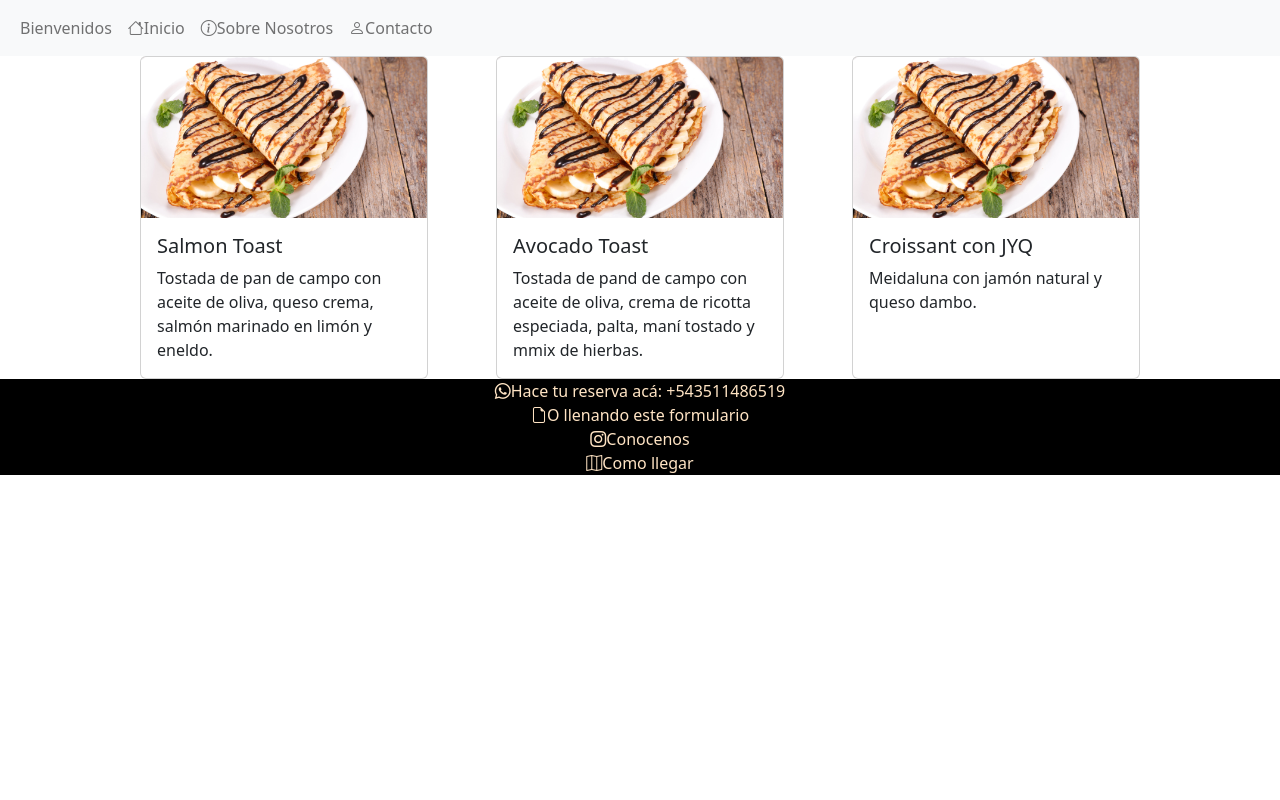
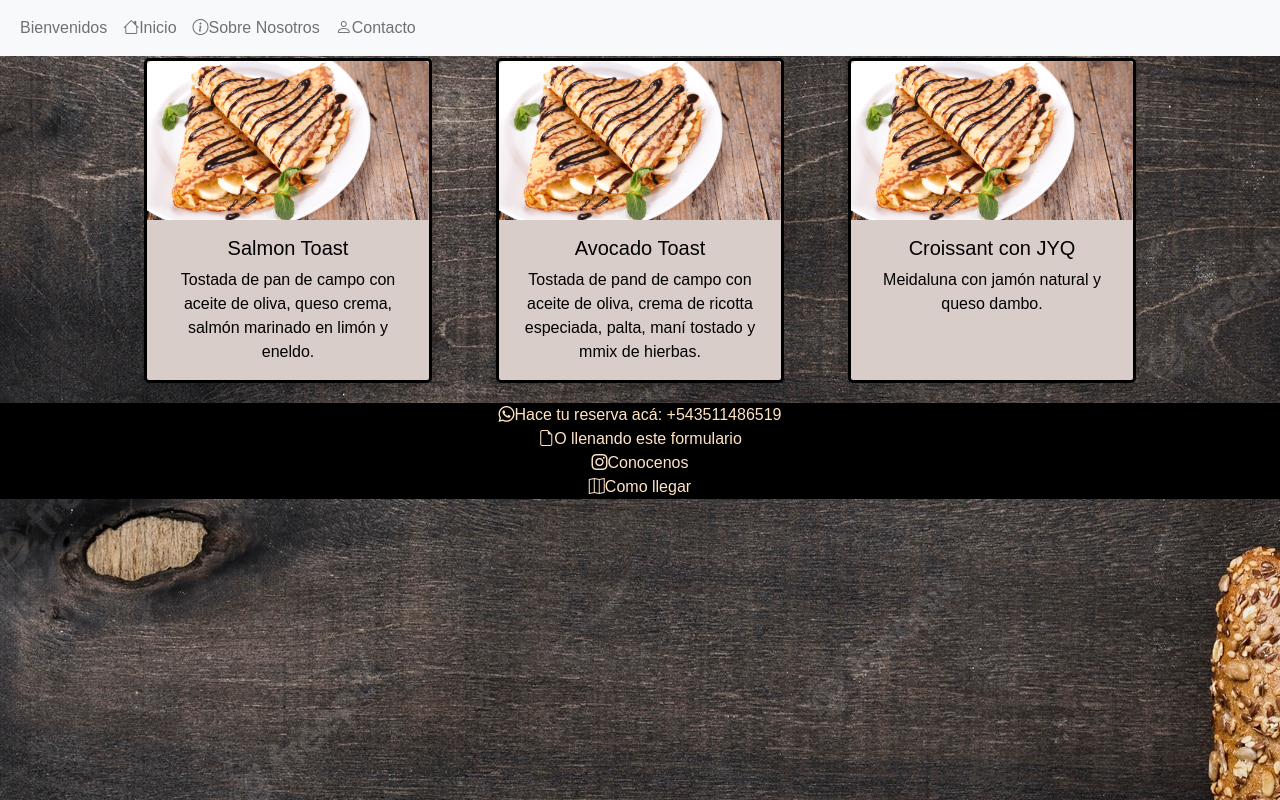
Before and after one commit to ValeClara/panaderia_coder, a plain HTML site: page pages/especialidades.html in a window 1280 px wide. Drawn offline with nearby package versions, Linux system fonts and the light colour scheme.

Commit message:
cambie el css a usar

```diff
--- a/css/bootstrap.css
+++ /dev/null
@@ -1,29 +0,0 @@
-.contenedor-tarjetas{
-    display: flex;
-    justify-content: center;
-  }
-
-  .container{
-    display: flex;
-    justify-content: space-between;
-    align-content: center;
-    width: 80%;
-
-  }
-
-footer{
-    background-color: black;
-    color: bisque;
-    text-align: center;
-  }
-
-  .contenedor-footer{
-    display: flex;
-    flex-direction: column;
-    justify-content: space-between;
-    }
-
-    a, a:hover, a:focus, a:active {
-        text-decoration: none;
-        color: inherit;
-        }
--- a/pages/especialidades.html
+++ b/pages/especialidades.html
@@ -10,7 +10,7 @@
     <link href="https://cdn.jsdelivr.net/npm/bootstrap@5.2.2/dist/css/bootstrap.min.css" rel="stylesheet"
         integrity="sha384-Zenh87qX5JnK2Jl0vWa8Ck2rdkQ2Bzep5IDxbcnCeuOxjzrPF/et3URy9Bv1WTRi" crossorigin="anonymous" />
     <link rel="stylesheet" href="https://cdn.jsdelivr.net/npm/bootstrap-icons@1.9.1/font/bootstrap-icons.css" />
-    <link rel="stylesheet" href="/css/bootstrap.css">
+    <link rel="stylesheet" href="/css/style.css">
 </head>
 
 <body>
```
Also changed, not shown: pages/meriendas.html (+1 -1 lines), css/bootstrap-responsive.css (deleted).
